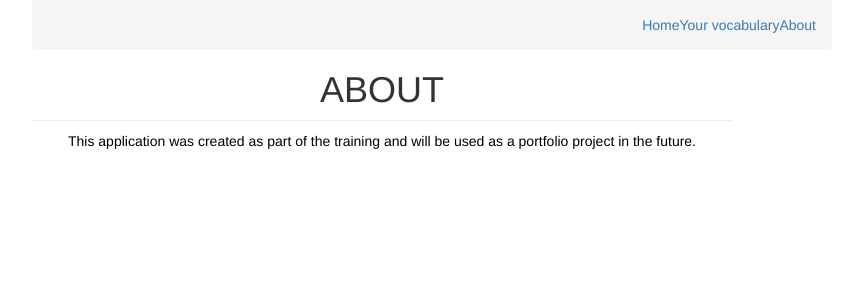
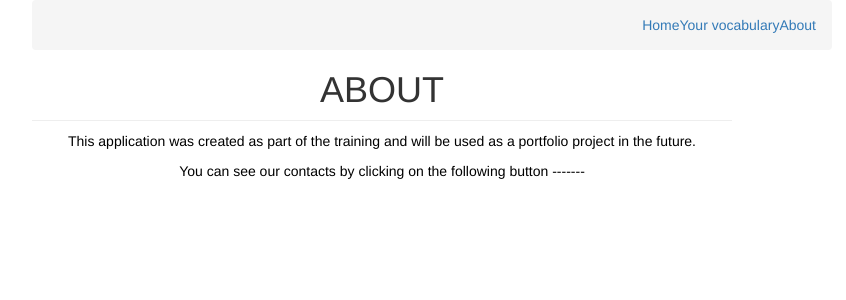
Before and after one commit to GURoff/Language-Cards, a React (Create React App) app: page /about in a window 1280 px wide. Shown: the top 300 px of the page, without its empty margins (18-864 px from the left). Built offline with nearby package versions, Linux system fonts and the light colour scheme.

Commit message:
created one more row for contacts

```diff
--- a/src/Pages/About.jsx
+++ b/src/Pages/About.jsx
@@ -1,4 +1,5 @@
 import React from 'react';
+
 
 const About = () => {
     return (
@@ -9,6 +10,10 @@ const About = () => {
                 This application was created as part of the training and
                 will be used as a portfolio project in the future.
             </p>
+            <p style={{ color: 'black', textAlign: "center" }}>
+                You can see our contacts by clicking on the following button
+                -------
+            </p>
         </div>
     );
 };
```
